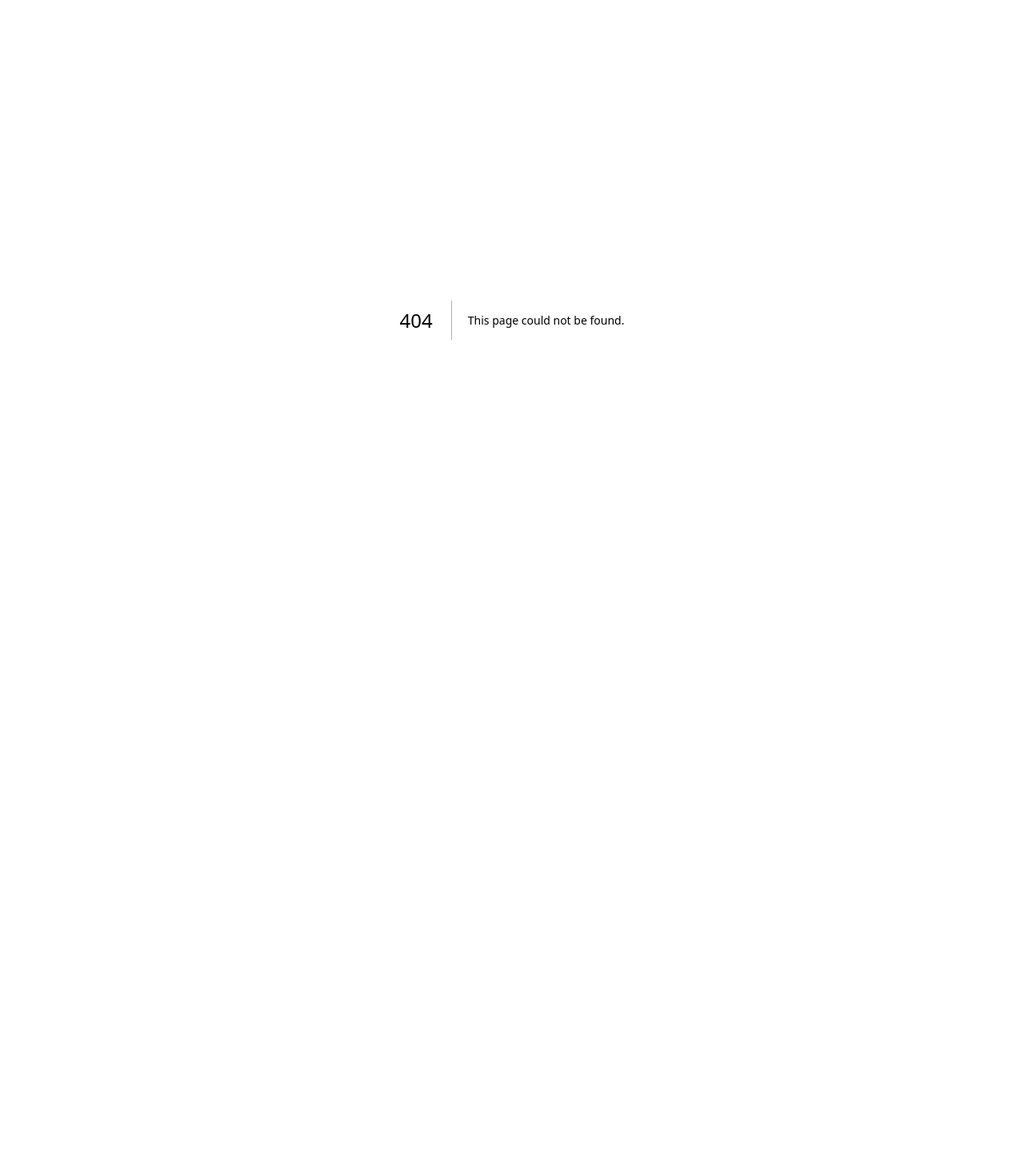
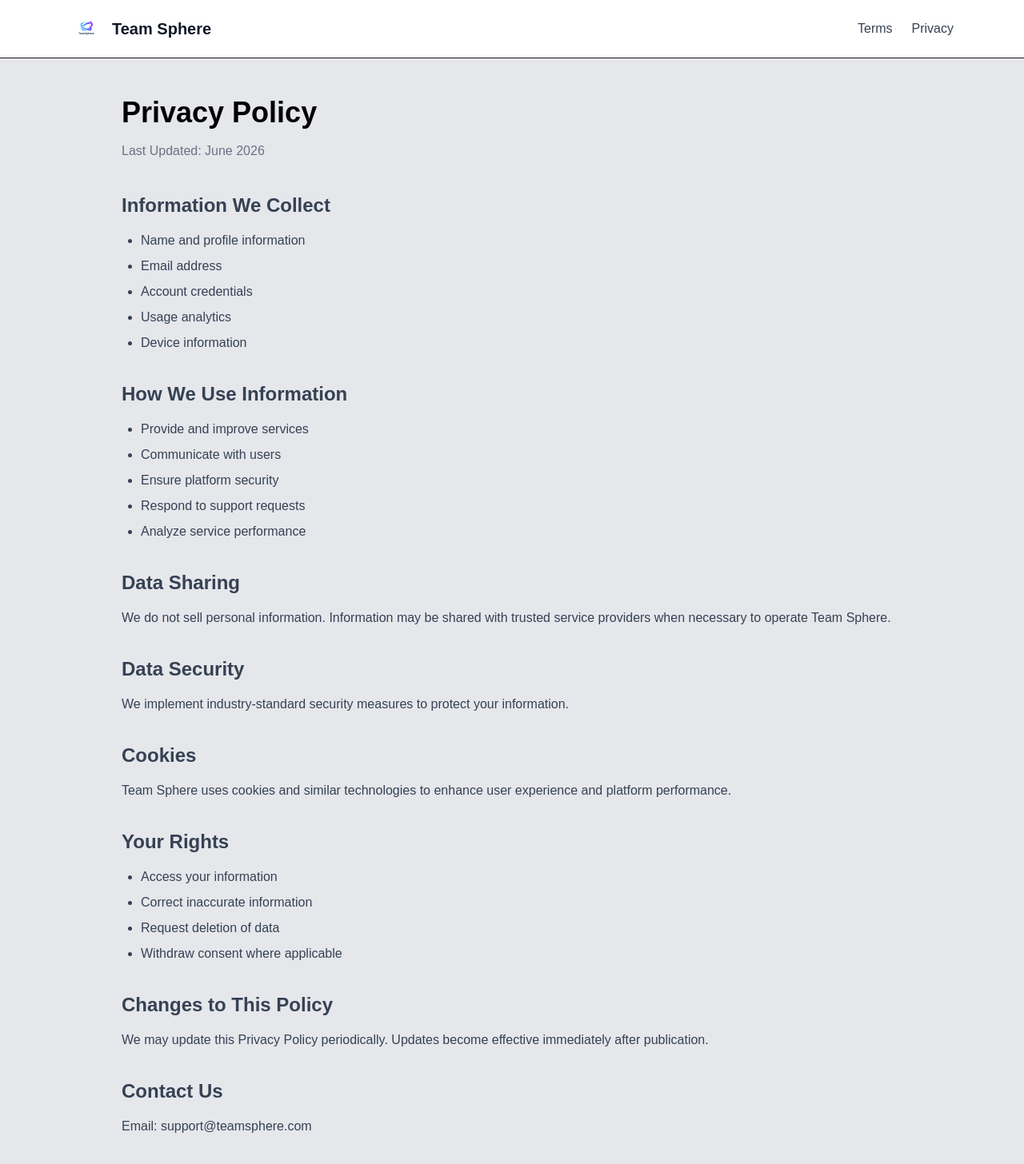
Before and after one commit to AsmaSaleem9405/Teamsphere, a Next.js app: page /privacy in a window 1280 px wide. Before the commit this address had no page. Shown: the top 1456 px of the page at 80% size. Before the commit the page ends 800 px from the top, so only its background shows below. Built offline with nearby package versions, Linux system fonts and the light colour scheme.

Commit message:
initial commit

```diff
--- /dev/null
+++ b/app/components/Navbar.js
@@ -0,0 +1,37 @@
+import Link from "next/link";
+
+export default function Navbar() {
+  return (
+    <nav className="sticky top-0 z-50 bg-white border-b">
+      <div className="max-w-6xl mx-auto px-6 py-4 flex items-center justify-between">
+        <Link href="/" className="flex items-center gap-3">
+          <img
+            src="/images/logo.png"
+            alt="Team Sphere Logo"
+            className="h-10 w-auto"
+          />
+
+          <span className="text-xl font-bold text-gray-900">
+            Team Sphere
+          </span>
+        </Link>
+
+        <div className="flex items-center gap-6">
+          <Link
+            href="/terms"
+            className="text-gray-700 hover:text-blue-600"
+          >
+            Terms
+          </Link>
+
+          <Link
+            href="/privacy"
+            className="text-gray-700 hover:text-blue-600"
+          >
+            Privacy
+          </Link>
+        </div>
+      </div>
+    </nav>
+  );
+}
--- /dev/null
+++ b/app/privacy/page.js
@@ -0,0 +1,120 @@
+import Navbar from "@/app/components/Navbar";
+
+export default function PrivacyPage() {
+  return (
+    <>
+      <Navbar />
+ <main className="min-h-screen bg-gray-200">
+      <div className="max-w-5xl bg-gray-200 mx-auto px-6 py-12">
+        <h1 className="text-4xl text-black font-bold mb-4">
+          Privacy Policy
+        </h1>
+
+        <p className="text-gray-500 mb-10">
+          Last Updated: June 2026
+        </p>
+
+        <div className="space-y-8 text-gray-700 leading-8">
+          <section>
+            <h2 className="text-2xl font-semibold mb-3">
+              Information We Collect
+            </h2>
+
+            <ul className="list-disc pl-6">
+              <li>Name and profile information</li>
+              <li>Email address</li>
+              <li>Account credentials</li>
+              <li>Usage analytics</li>
+              <li>Device information</li>
+            </ul>
+          </section>
+
+          <section>
+            <h2 className="text-2xl font-semibold mb-3">
+              How We Use Information
+            </h2>
+
+            <ul className="list-disc pl-6">
+              <li>Provide and improve services</li>
+              <li>Communicate with users</li>
+              <li>Ensure platform security</li>
+              <li>Respond to support requests</li>
+              <li>Analyze service performance</li>
+            </ul>
+          </section>
+
+          <section>
+            <h2 className="text-2xl font-semibold mb-3">
+              Data Sharing
+            </h2>
+
+            <p>
+              We do not sell personal information. Information
+              may be shared with trusted service providers when
+              necessary to operate Team Sphere.
+            </p>
+          </section>
+
+          <section>
+            <h2 className="text-2xl font-semibold mb-3">
+              Data Security
+            </h2>
+
+            <p>
+              We implement industry-standard security measures
+              to protect your information.
+            </p>
+          </section>
+
+          <section>
+            <h2 className="text-2xl font-semibold mb-3">
+              Cookies
+            </h2>
+
+            <p>
+              Team Sphere uses cookies and similar technologies
+              to enhance user experience and platform
+              performance.
+            </p>
+          </section>
+
+          <section>
+            <h2 className="text-2xl font-semibold mb-3">
+              Your Rights
+            </h2>
+
+            <ul className="list-disc pl-6">
+              <li>Access your information</li>
+              <li>Correct inaccurate information</li>
+              <li>Request deletion of data</li>
+              <li>Withdraw consent where applicable</li>
+            </ul>
+          </section>
+
+          <section>
+            <h2 className="text-2xl font-semibold mb-3">
+              Changes to This Policy
+            </h2>
+
+            <p>
+              We may update this Privacy Policy periodically.
+              Updates become effective immediately after
+              publication.
+            </p>
+          </section>
+
+          <section>
+            <h2 className="text-2xl font-semibold mb-3">
+              Contact Us
+            </h2>
+
+            <p>
+              Email: support@teamsphere.com
+            </p>
+          </section>
+        </div>
+      </div>
+      </main>
+    </>
+  );
+}
--- a/app/sign-up/page.js
+++ b/app/sign-up/page.js
@@ -5,7 +5,8 @@
 import Image from "next/image";
 import { useRouter } from "next/navigation";
 import { FaEye, FaEyeSlash } from "react-icons/fa";
-
+import TermsPage from "@/app/terms/page";
+import PrivacyPage from "@/app/privacy/page";
 import Logo from "@/app/components/logo";
 import { supabase } from "@/app/lib/supabase/client";
 import { signUp } from "@/app/lib/supabase/auth";
@@ -217,7 +218,22 @@
   />
 
   <p className="text-sm text-gray-500">
-            I agree to Terms of Service and Privacy Policy
+    I agree to{" "}
+    <Link
+      href="/terms"
+      className="text-blue-600 hover:text-blue-700 underline"
+      target="_blank"
+    >
+      Terms of Service
+    </Link>{" "}
+    and{" "}
+    <Link
+      href="/privacy"
+      className="text-blue-600 hover:text-blue-700 underline"
+      target="_blank"
+    >
+      Privacy Policy
+    </Link>
   </p>
 </div>
 
@@ -242,7 +258,7 @@
         <button
           onClick={handleGoogleSignIn}
           disabled={googleLoading}
-          className="w-full h-12 border border-gray-300 rounded-xl flex items-center justify-center gap-2 hover:bg-gray-50"
+          className="w-full h-12 border text-black border-gray-300 rounded-xl flex items-center justify-center gap-2 hover:bg-gray-50"
         >
           <Image src="/icons/google.png" alt="Google" width={20} height={20} />
 
--- /dev/null
+++ b/app/terms/page.js
@@ -0,0 +1,119 @@
+import Navbar from "@/app/components/Navbar";
+
+export default function TermsPage() {
+  return (
+    <>
+      <Navbar />
+       <main className="min-h-screen bg-gray-200">
+      <div className="max-w-5xl  mx-auto px-6 py-12">
+        <h1 className="text-4xl text-black font-bold mb-4">
+          Terms & Conditions
+        </h1>
+
+        <p className="text-gray-500 mb-10">
+          Last Updated: June 2026
+        </p>
+
+        <div className="space-y-8 text-gray-700 leading-8">
+          <section>
+            <h2 className="text-2xl font-semibold mb-3">
+              Acceptance of Terms
+            </h2>
+
+            <p>
+              By accessing or using Team Sphere, you agree to be
+              bound by these Terms & Conditions. If you do not
+              agree with any part of these terms, please do not
+              use our platform.
+            </p>
+          </section>
+
+          <section>
+            <h2 className="text-2xl font-semibold mb-3">
+              Services
+            </h2>
+
+            <p>
+              Team Sphere provides team collaboration, project
+              management, communication tools, and productivity
+              features for organizations and individuals.
+            </p>
+          </section>
+
+          <section>
+            <h2 className="text-2xl font-semibold mb-3">
+              User Accounts
+            </h2>
+
+            <p>
+              You are responsible for maintaining the security
+              of your account and password and for all activities
+              conducted through your account.
+            </p>
+          </section>
+
+          <section>
+            <h2 className="text-2xl font-semibold mb-3">
+              Acceptable Use
+            </h2>
+
+            <ul className="list-disc pl-6">
+              <li>Do not violate any applicable laws.</li>
+              <li>Do not upload harmful content.</li>
+              <li>Do not attempt unauthorized access.</li>
+              <li>Do not disrupt platform functionality.</li>
+              <li>Respect other users and their privacy.</li>
+            </ul>
+          </section>
+
+          <section>
+            <h2 className="text-2xl font-semibold mb-3">
+              Intellectual Property
+            </h2>
+
+            <p>
+              All content, branding, software, and materials
+              available through Team Sphere remain the property
+              of Team Sphere and its licensors.
+            </p>
+          </section>
+
+          <section>
+            <h2 className="text-2xl font-semibold mb-3">
+              Limitation of Liability
+            </h2>
+
+            <p>
+              Team Sphere shall not be liable for indirect,
+              incidental, or consequential damages arising from
+              the use of the platform.
+            </p>
+          </section>
+
+          <section>
+            <h2 className="text-2xl font-semibold mb-3">
+              Changes to Terms
+            </h2>
+
+            <p>
+              We may update these Terms & Conditions at any time.
+              Continued use of Team Sphere constitutes acceptance
+              of any revised terms.
+            </p>
+          </section>
+
+          <section>
+            <h2 className="text-2xl font-semibold mb-3">
+              Contact Us
+            </h2>
+
+            <p>
+              Email: support@teamsphere.com
+            </p>
+          </section>
+        </div>
+      </div>
+   </main>
+    </>
+  );
+}
```
Lines whose indentation alone changed are shown as unchanged.
